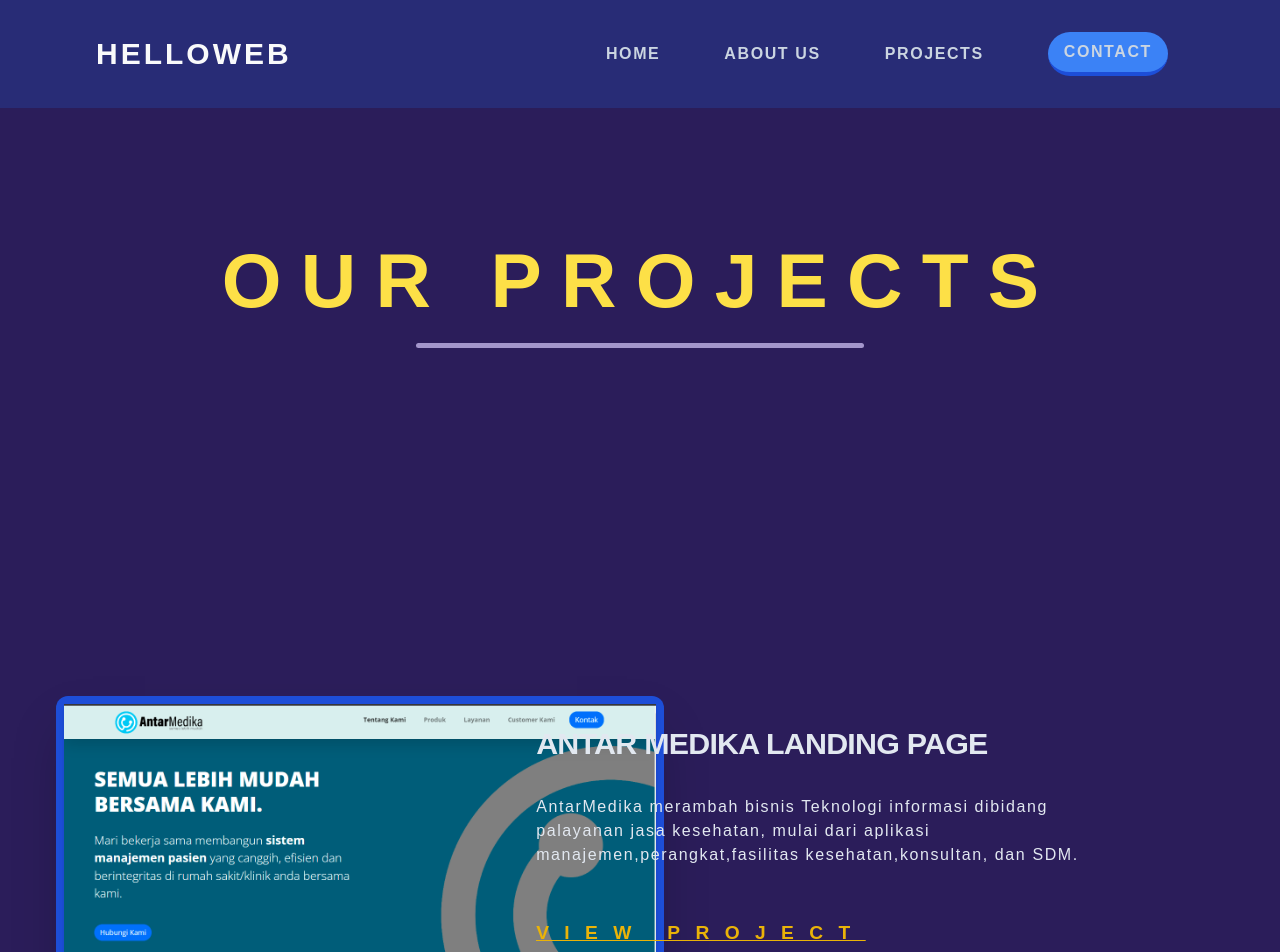
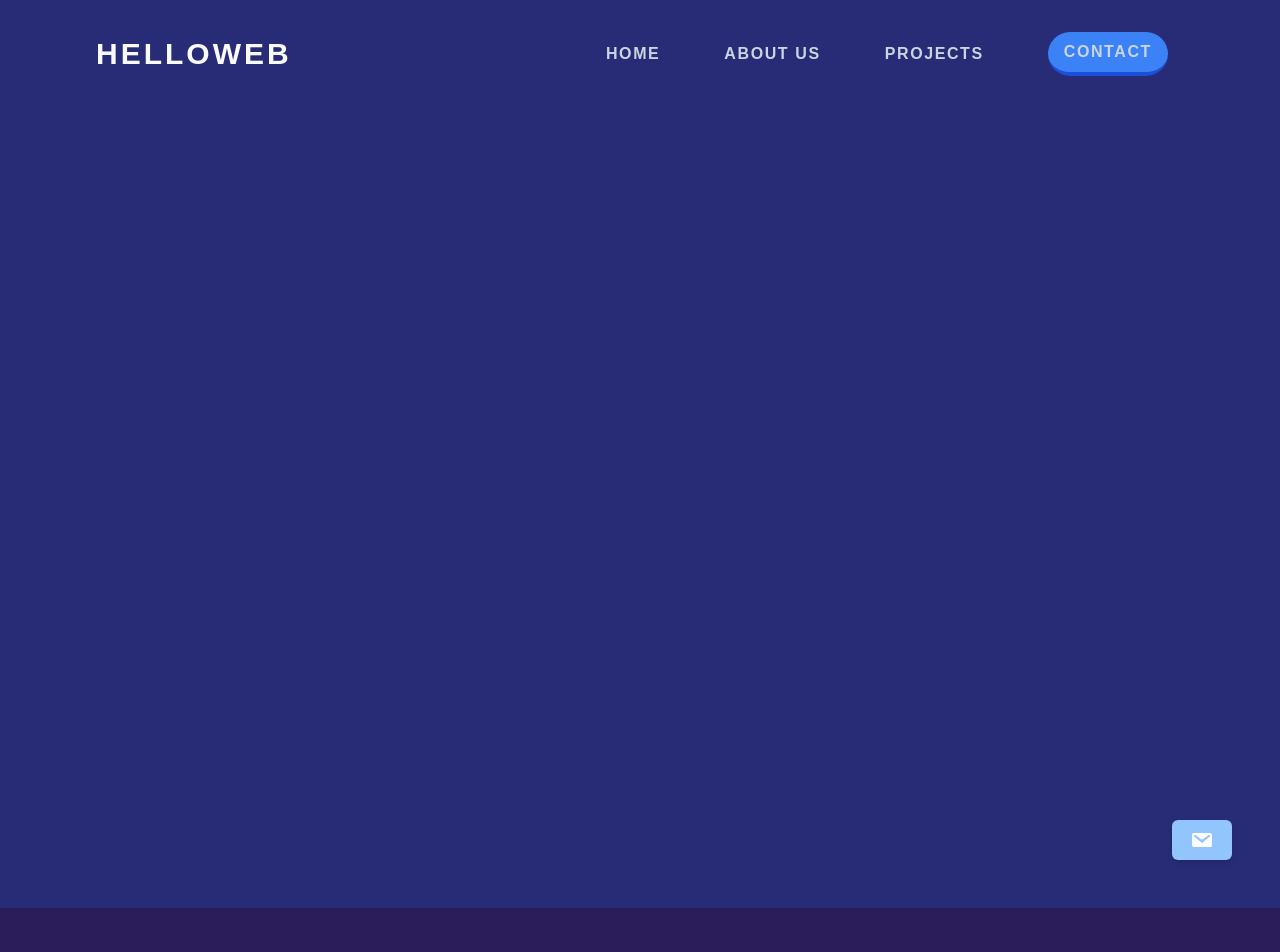
Before and after one commit to NoxturneDev/porto-team, a React (Create React App) app: page /project in a window 1280 px wide. Shown: the top 952 px of the page. Built offline with nearby package versions, Linux system fonts and the light colour scheme; a web font is replaced by a local one.

Commit message:
new hovering contact button and show contact modal new functionality

```diff
--- a/src/pages/Contact.jsx
+++ b/src/pages/Contact.jsx
@@ -1,13 +1,50 @@
-import React from "react";
+import React, { useRef, useState } from "react";
 import { Wrapper, Container } from "../components/Container";
 import MotionComp from "../animation/Motion";
-function Contact({ visible }) {
+import { useEffect } from "react";
+import gsap from "gsap";
+import Button from "../components/ui/Button";
+function Contact() {
 
-  if (!visible) return null
+  const modal = useRef(null)
+  const [view, setView] = useState(false)
 
+  const closeModal = () => {
+    gsap.fromTo(modal.current, {
+      opacity: 1,
+      yPercent: 0,
+    }, {
+      opacity: 1,
+      yPercent: -100,
+    })
+
+    setView(false)
+  }
+
+  const openModal = () => {
+    gsap.fromTo(modal.current, {
+      opacity: 0,
+      yPercent: -100,
+    }, {
+      opacity: 1,
+      yPercent: 0
+    })
+
+    setView(true)
+  }
+
+
+  useEffect(() => {
+    gsap.set(modal.current, {
+      yPercent: -100
+    })
+  }, [])
+
+  // !!FIX THIS : currently use unnecessary animation like framer and gsap into one, change to only use framer enter and exit animation
 
   return (
     <>
+      <div ref={modal} className="fixed z-20 top-0 left-0 right-0 bottom-0">
         <MotionComp animation="fade-up" classes="fixed h-screen flex flex-col
         items-center justify-center z-40 top-0">
           <Wrapper full custom="bg-overlay">
@@ -26,7 +63,6 @@
                     placeholder="Your name"
                     name="name"
                     className="px-3 py-3 placeholder-gray-400 text-gray-600 relative mt-12 bg-white rounded text-sm border-0 shadow outline-none focus:outline-none focus:ring w-full"
-                  required
                   />
                 </div>
                 <div className="mb-3 pt-0">
@@ -35,7 +71,6 @@
                     placeholder="Email"
                     name="email"
                     className="px-3 py-3 placeholder-gray-400 text-gray-600 relative bg-white rounded text-sm border-0 shadow outline-none focus:outline-none focus:ring w-full"
-                  required
                   />
                 </div>
                 <div className="mb-3 pt-0">
@@ -43,7 +78,6 @@
                     placeholder="Your message"
                     name="message"
                     className="px-3 py-3 h-40 placeholder-gray-400 text-gray-600 relative  bg-white rounded text-sm border-0 shadow outline-none focus:outline-none focus:ring w-full"
-                  required
                   />
                 </div>
                 <div className="mb-3 pt-0">
@@ -52,6 +86,12 @@
                     type="submit"
                   >
                     Send a message
+                  </button>
+                  <button
+                    className="bg-red-500 text-white active:bg-red-600 font-bold uppercase text-sm px-6 py-3 rounded shadow hover:shadow-lg outline-none focus:outline-none mr-1 mb-1 ease-linear transition-all duration-150" type="button"
+                    onClick={closeModal}
+                  >
+                    Cancel!
                   </button>
                 </div>
               </div>
@@ -73,7 +113,17 @@
               </div>
             </form>
           </Wrapper>
+
         </MotionComp>
+
+      </div>
+      <div hidden={view ? false : true} onClick={openModal} className="container-flex h-screen w-screen relative ">
+        <Button  custom="fixed right-10 bottom-10 bg-blue-300 hover:bg-blue-400">
+          <svg width="20" height="20" viewBox="0 0 501 354" fill="none" xmlns="http://www.w3.org/2000/svg">
+            <path d="M55.7779 0.600098H445.328C482.078 0.600098 500.6 17.9461 500.6 53.2261V300.774C500.6 335.76 482.078 353.4 445.328 353.4H55.7779C19.0279 353.4 0.505859 335.76 0.505859 300.774V53.2261C0.505859 17.9461 19.0279 0.600098 55.7779 0.600098ZM250.406 253.44L448.562 90.8581C455.618 84.9781 461.204 71.4541 452.384 59.4001C443.858 47.3461 428.276 47.0521 417.986 54.4021L250.406 167.886L83.1199 54.4021C72.8299 47.0521 57.2479 47.3461 48.7219 59.4001C39.9019 71.4541 45.4879 84.9781 52.5439 90.8581L250.406 253.44Z" fill="white" />
+          </svg>
+        </Button>
+      </div>
     </>
   );
 }
```
Also changed, not shown: public/assets/icon/email-box.svg (added). Lines whose indentation alone changed are shown as unchanged.
